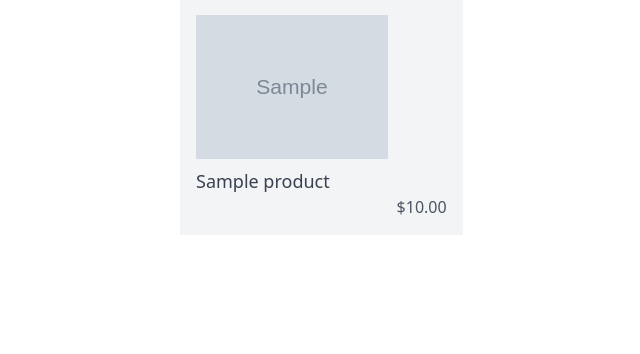
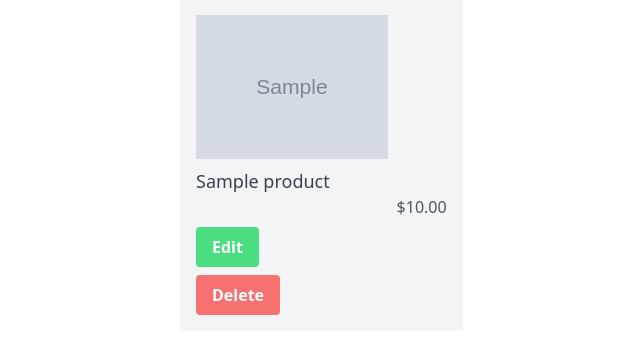
Before and after one commit to alychavez12/django_ecommerce_app, a Django app: page /my_store/ in a window 1280 px wide. Shown: the part 253-607 px from the top of the page, without its empty margins (20-660 px from the left). Run offline with Django 4.2, Linux system fonts and the light colour scheme; a user stored in the database is signed in; tables that the repository leaves empty hold one stand-in row (values such as "Sample post"); grey boxes marked "Sample" are stand-in pictures; some libraries are stand-ins or nearby versions.

Commit message:
feat: adds a delete route working

```diff
--- a/ecommerceapp/userprofile/templates/userprofile/edit_product.html
+++ b/ecommerceapp/userprofile/templates/userprofile/edit_product.html
@@ -7,7 +7,7 @@
 <form method="POST" action="." enctype="multipart/form-data">
     {% csrf_token %}
     {{ form.as_p }}
-    <button type="submit" class="mt-6 inline-block bg-yellow-400 hover:bg-yellow-500 text-white font-bold py-2 px-4 rounded">Edit</button>
+    <button type="submit" class="mt-6 inline-block bg-yellow-400 hover:bg-yellow-500 text-white font-bold py-2 px-4 rounded">Submit</button>
 </form>
 
 {% endblock %}
--- a/ecommerceapp/userprofile/templates/userprofile/my_store.html
+++ b/ecommerceapp/userprofile/templates/userprofile/my_store.html
@@ -12,17 +12,23 @@
     {% for product in request.user.products.all %}
      <div class="product w-1/3 p-2">
          <div class="p-4 bg-gray-100">
-             <a href="{% url 'edit_product' product.id %}">
+             <a href="{% url 'product_detail' product.category.slug product.slug %}">
                {% if product.image %}
                  <div class="image mb-2">
                     <img src="{{ product.image.url }}" alt="{{ product.title }}" class="w-48">
                  </div>
                {% endif %}
-
+              </a>
 
              <h2 class="text-lg text-gray-700 ">{{ product.title }}</h2>
              <p class="text-gray-600 text-end">${{ product.price }}</p>
 
+             <a href="{% url 'edit_product' product.id %}">
+             <button class="mt-2 inline-block bg-green-400 hover:bg-green-500 text-white font-bold py-2 px-4 rounded">Edit</button>
+             <form action="{% url 'delete_product' product.id %}" method="POST">
+                  {% csrf_token %}
+                  <button type="submit" class="mt-2 inline-block bg-red-400 hover:bg-red-500 text-white font-bold py-2 px-4 rounded">Delete</button>
+            </form>
             </a>
          </div>
      </div>
--- a/ecommerceapp/userprofile/urls.py
+++ b/ecommerceapp/userprofile/urls.py
@@ -10,4 +10,6 @@ urlpatterns = [
     path('my_store/', views.my_store, name='my_store'),
     path('my_store/add_product/', views.add_product, name='add_product'),
     path('my_store/edit_product/<int:pk>/', views.edit_product, name='edit_product'),
+    path('my_store/delete_product/<int:pk>/', views.delete_product, name='delete_product'),
+
 ]
--- a/ecommerceapp/userprofile/views.py
+++ b/ecommerceapp/userprofile/views.py
@@ -46,7 +46,11 @@ def edit_product(request, pk):
         'title': 'Edit Product',
     })
 
-
+@login_required
+def delete_product(request, pk):
+    product = Product.objects.filter(user=request.user).get(pk=pk)
+    product.delete()
+    return redirect('my_store')
 
 
 def signup(request):
```
Also changed, not shown: ecommerceapp/media/uploads/product_images/mushroom-coffee-reishi_xDKdc9v.jpeg (added).
